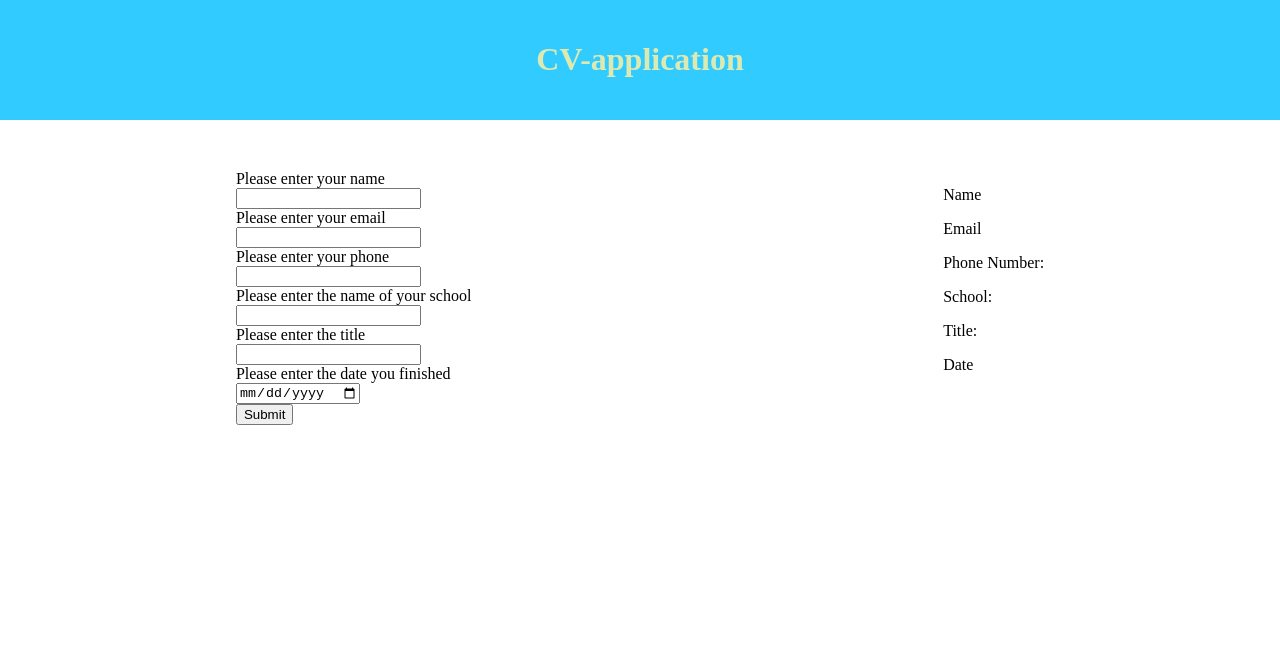
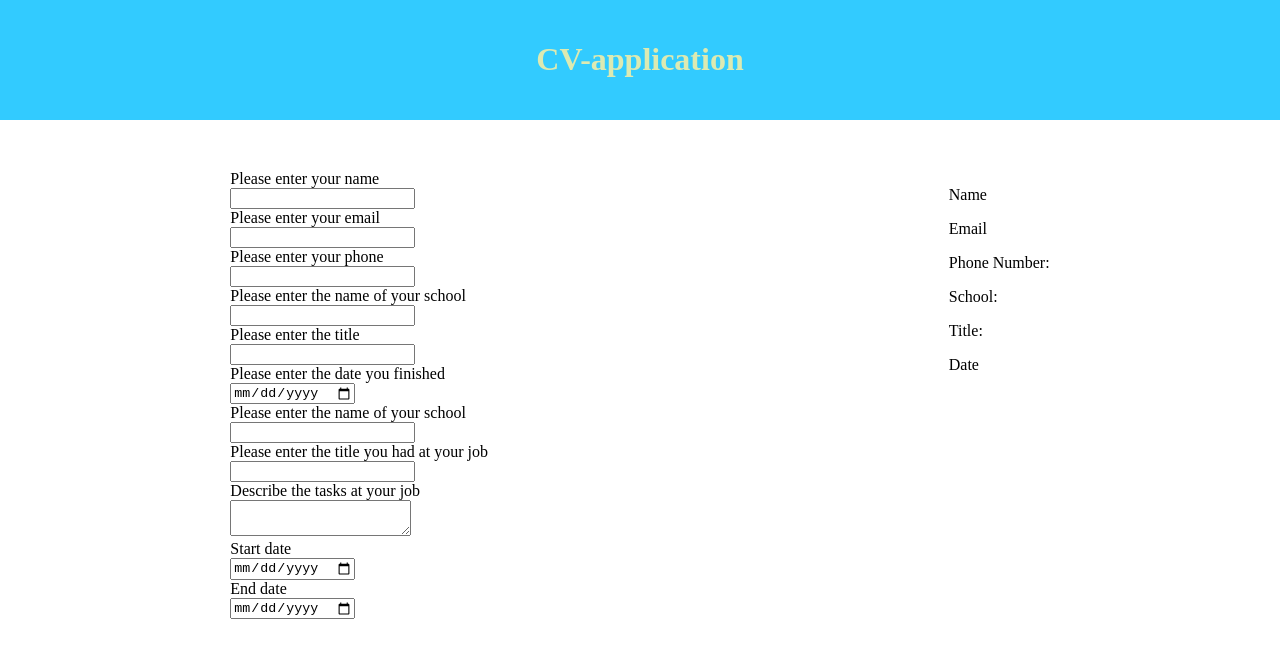
Before and after one commit to Tropienet/cv-app-react, a React (Create React App) app: page / in a window 1280 px wide. Shown: the top 658 px of the page. Built offline with nearby package versions, Linux system fonts and the light colour scheme.

Commit message:
Added component to get practical experience

```diff
--- a/src/App.js
+++ b/src/App.js
@@ -3,6 +3,7 @@ import DisplayInformation from './components/DisplayInformation';
 import './App.css';
 import React, { Component } from 'react';
 import EducationInfo from './components/EducationInfo';
+import PracticalExperience from './components/PracticalExperience';
 
 class App extends Component {
   constructor() {
@@ -15,6 +16,11 @@ class App extends Component {
         school: "",
         title: "",
         date: "",
+        company: "",
+        positionTitle: "",
+        tasks: "",
+        workStartDate: "",
+        workEndDate: "",
     }
 
     this.handleInputChange = this.handleInputChange.bind(this)
@@ -29,13 +35,6 @@ class App extends Component {
         [name]: value
     })
   }
-
-  handleClick = (e) => {
-    e.preventDefault();
-    console.log(this.state.name);
-    console.log(this.state.email);
-    console.log(this.state.phone)
-  };
 
   render() {
     return (
@@ -59,7 +58,14 @@ class App extends Component {
                 date={this.state.date}
                 >
               </EducationInfo>
-            <button type="submit" onClick={this.handleClick}>Submit</button>
+              <PracticalExperience
+                handleInputChange={this.handleInputChange}
+                company={this.state.company}
+                positionTitle={this.state.positionTitle}
+                tasks={this.state.tasks}
+                workStartDate={this.state.workStartDate}
+                workEndDate={this.state.workEndDate}>
+              </PracticalExperience>
           </form>
         </div>
         <DisplayInformation
--- /dev/null
+++ b/src/components/PracticalExperience.js
@@ -0,0 +1,60 @@
+import React, {Component} from "react";
+
+class PracticalExperience extends Component {
+    render () {
+        return (
+            <div>
+               <label htmlFor="company-name">Please enter the name of your school</label>
+               <br></br>
+               <input
+                    id="company-name"
+                    type="text"
+                    name="company"
+                    value={this.props.company}
+                    onChange={this.props.handleInputChange}>
+               </input>
+               <br></br>
+               <label htmlFor="title">Please enter the title you had at your job</label>
+               <br></br>
+               <input
+                    id="title"
+                    type="text"
+                    name="positionTitle"
+                    value={this.props.title}
+                    onChange={this.props.handleInputChange}>
+                </input>
+                <br></br>
+                <label htmlFor="taks">Describe the tasks at your job</label>
+                <br></br>
+                <textarea
+                    id="tasks"
+                    name="tasks"
+                    value={this.props.tasks}
+                    onChange={this.props.handleInputChange}>
+                </textarea>
+                <br></br>
+                <label htmlFor="start-date">Start date</label>
+                <br></br>
+                <input
+                    id="start-date"
+                    type="date"
+                    name="workStartDate"
+                    value={this.props.workStartDate}
+                    onChange={this.props.handleInputChange}>
+                    </input>
+                    <br></br>
+                <label htmlFor="date">End date</label>
+                <br></br>
+                <input
+                    id="date"
+                    type="date"
+                    name="workEndDate"
+                    value={this.props.workEndDate}
+                    onChange={this.props.handleInputChange}>
+                    </input>
+            </div>
+        )
+    }
+}
+
+export default PracticalExperience;
```
